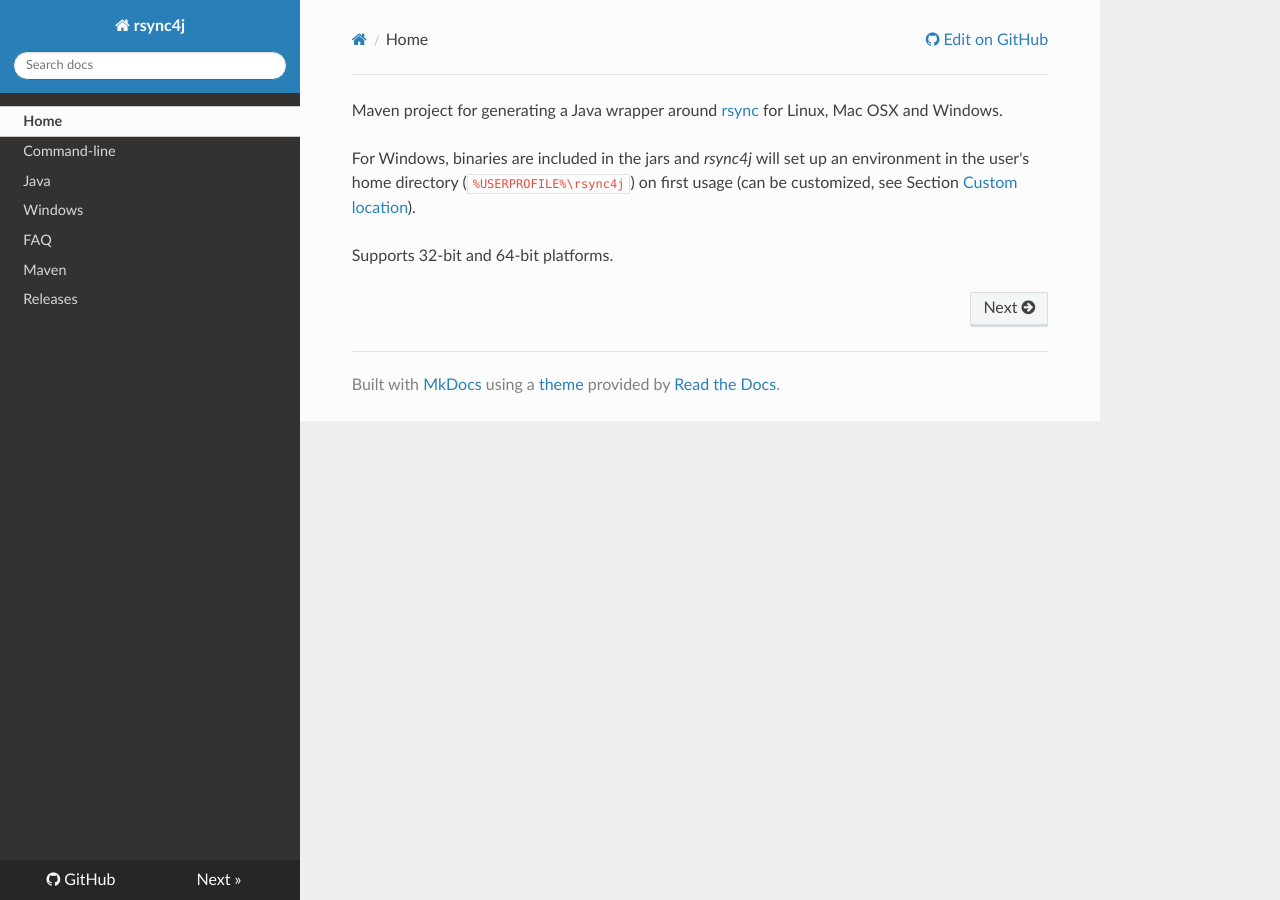
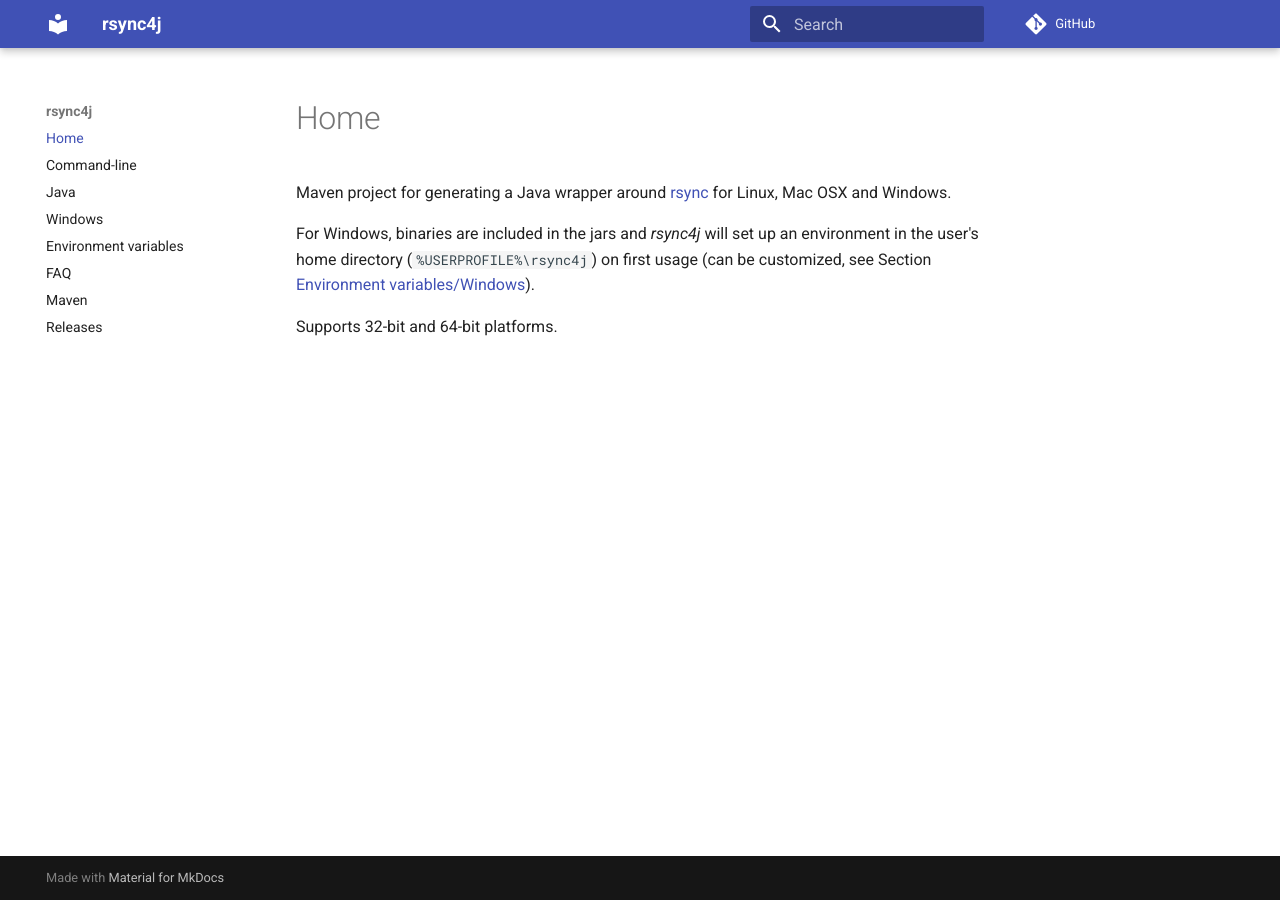
Before and after one commit to fracpete/rsync4j, an MkDocs documentation site: the page built from docs/index.md, in a window 1280 px wide. Built offline with MkDocs 1.6.1 and Material for MkDocs 9.7.7, drawn with Linux system fonts in a browser that asks for light colours; nearby versions of some CDN libraries; comment, search, counter and statistics services are not loaded.

Commit message:
added linux/mac env vars; switched to materials theme

```diff
--- a/docs/index.md
+++ b/docs/index.md
@@ -3,6 +3,6 @@
 
 For Windows, binaries are included in the jars and *rsync4j*
 will set up an environment in the user's home directory (`%USERPROFILE%\rsync4j`)
-on first usage (can be customized, see Section [Custom location](windows/#custom-location)).
+on first usage (can be customized, see Section [Environment variables/Windows](env_vars/#windows)).
 
 Supports 32-bit and 64-bit platforms.
--- a/mkdocs.yml
+++ b/mkdocs.yml
@@ -1,12 +1,22 @@
 site_name: rsync4j
-theme: readthedocs
 repo_url: https://github.com/fracpete/rsync4j
+edit_uri: edit/master/docs/
 site_description: rsync4j Documentation
+theme:
+    name: material
+markdown_extensions:
+    - toc:
+          baselevel: 2
+          permalink: "#"
+    - attr_list
+plugins:
+    - search
 nav:
     - Home: index.md
     - Command-line: commandline.md
     - Java: java.md
     - Windows: windows.md
+    - Environment variables: env_vars.md
     - FAQ: faq.md
     - Maven: maven.md
     - Releases: releases.md
```
Also changed, not shown: docs/env_vars.md (added, +16 -0 lines), docs/windows.md (+2 -4 lines), 1 other file.
